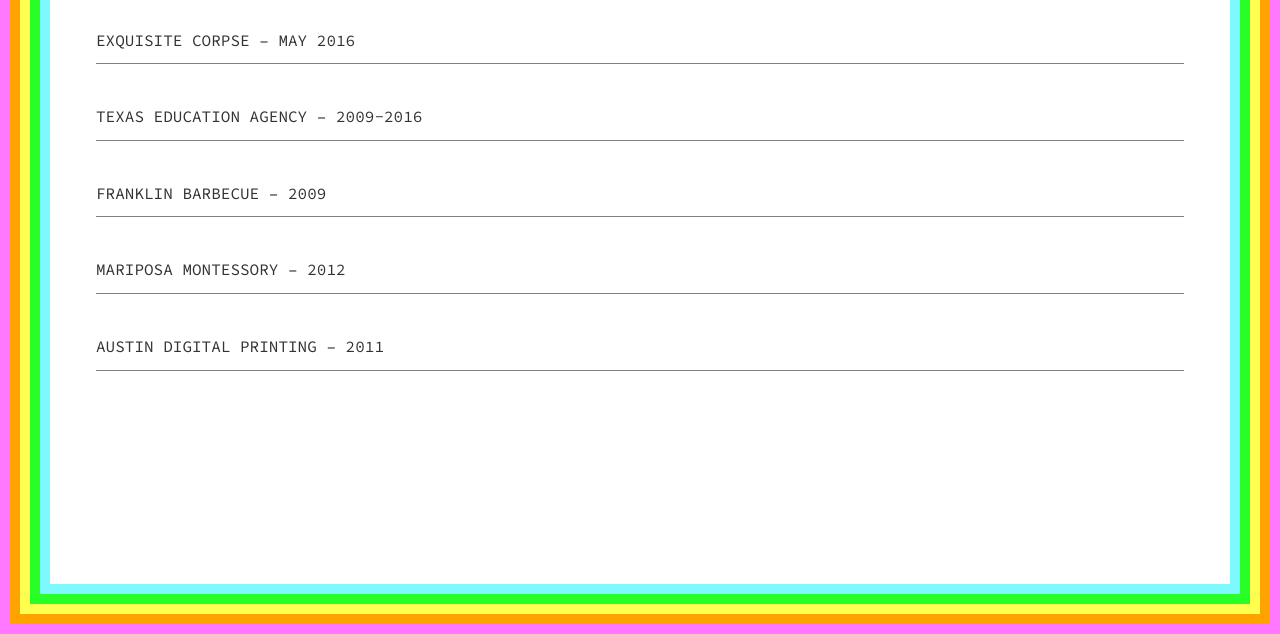
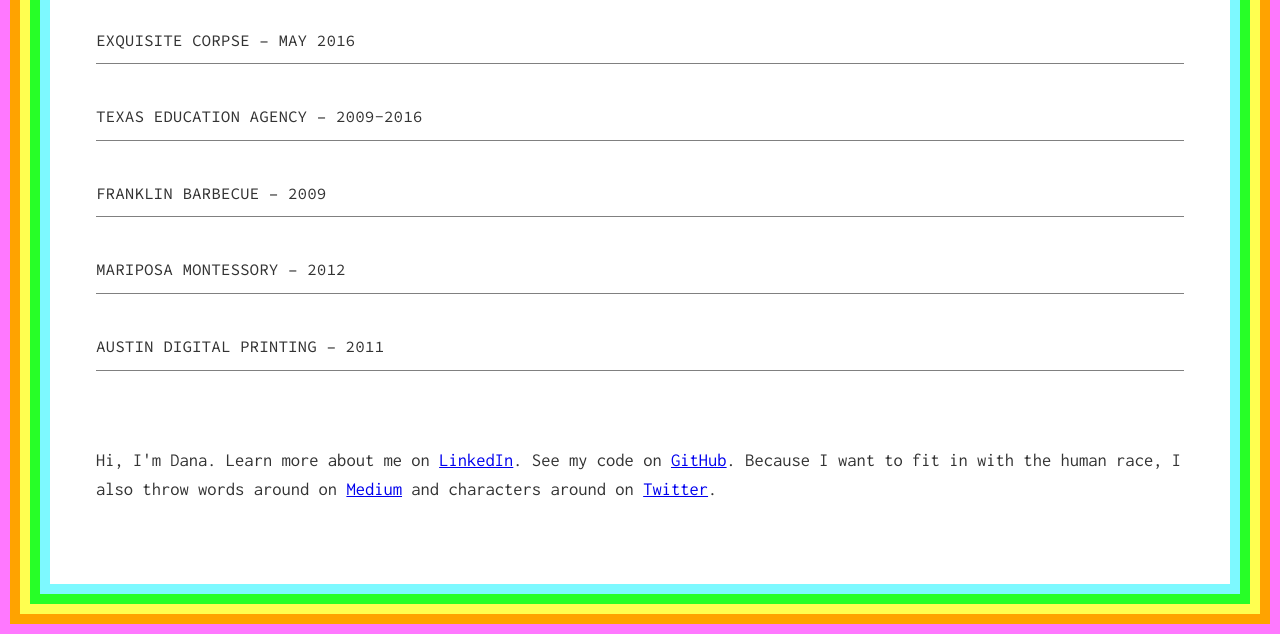
Before and after one commit to tinydinosaurs/portfolio, a website: page index.html in a window 1280 px wide. Shown: the part 166-800 px from the top of the page. Drawn offline with Linux system fonts and the light colour scheme; a web font is replaced by a local one.

Commit message:
added a bit of info about me on the home page.

```diff
--- a/index.html
+++ b/index.html
@@ -20,6 +20,9 @@
     		<li class="example item-5"><a href="#Austin-Digital-Printing">Austin Digital Printing &ndash; 2011</a></li>
     		<!-- <li class="example sixth"><a href="#">Doodles &ndash; ongoing</a></li> -->
     	</ul>
+      <footer>
+        <p>Hi, I'm Dana. Learn more about me on <a href="#">LinkedIn</a>. See my code on <a href="#">GitHub</a>. Because I want to fit in with the human race, I also throw words around on <a href="#">Medium</a> and characters around on <a href="#">Twitter</a>. </p>
+      </footer>
     </section>
 
     <!-- ************************
```
Also changed, not shown: dist/index.html.
